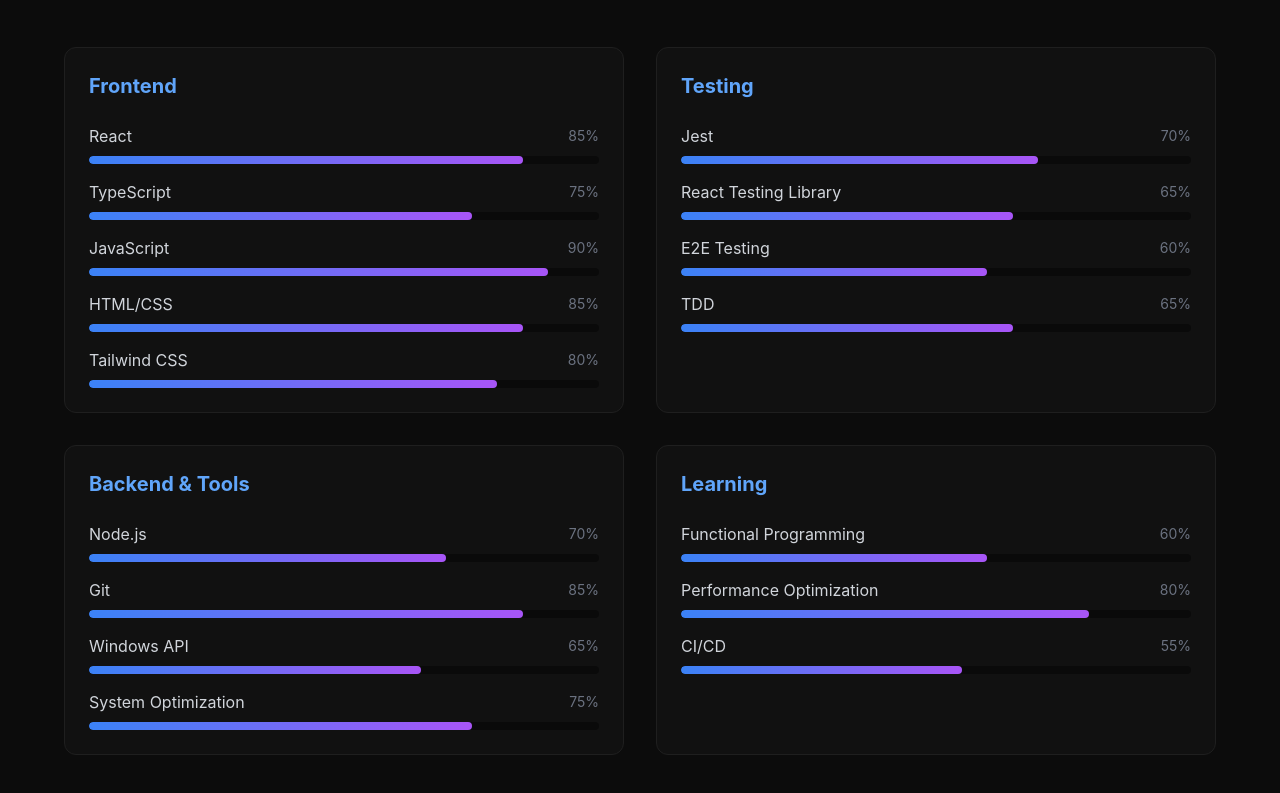
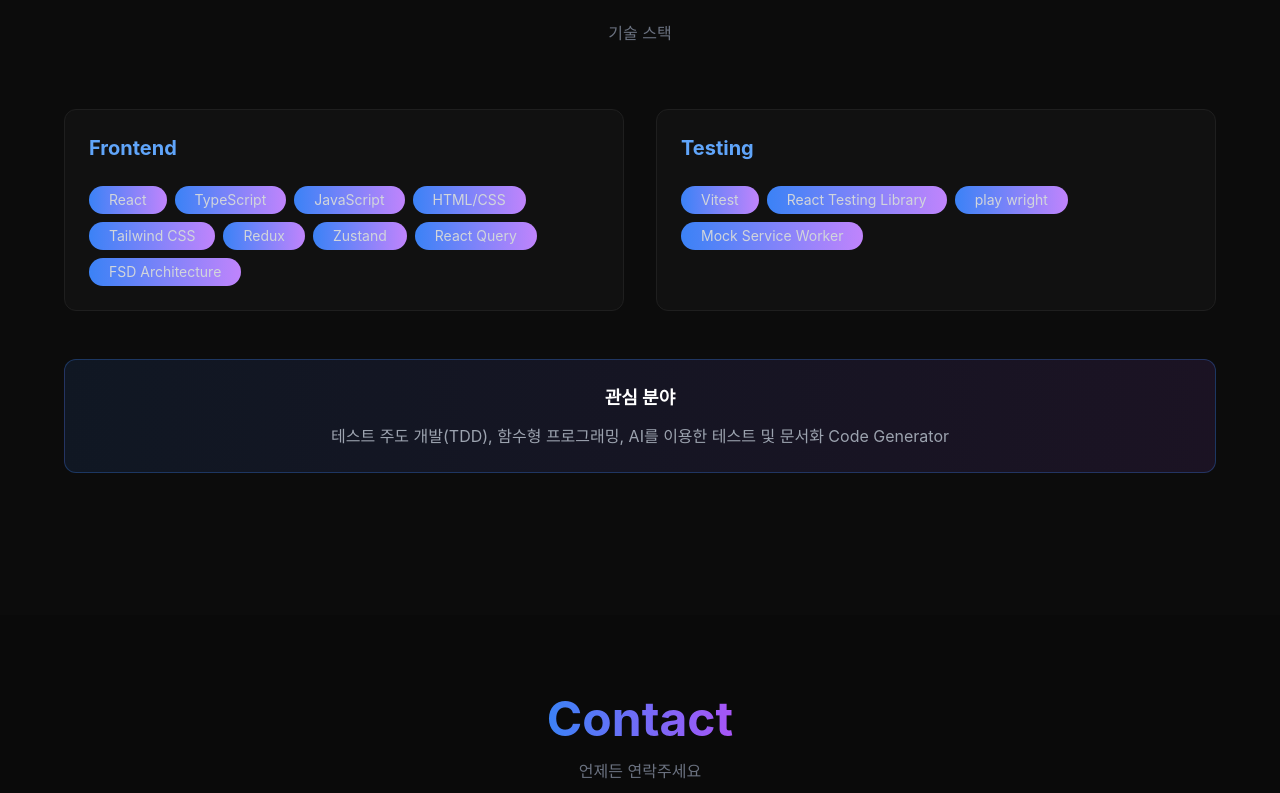
Before and after one commit to jcjee6276/jjc, a React (Vite) app: page / in a window 1280 px wide. Shown: the part 3727-4520 px from the top of the page. Built offline with nearby package versions, Linux system fonts and the light colour scheme.

Commit message:
feat : 기술 스택 추가

```diff
--- a/src/components/Skills.jsx
+++ b/src/components/Skills.jsx
@@ -6,37 +6,24 @@ const skillCategories = [
     {
         category: 'Frontend',
         skills: [
-            { name: 'React', level: 85 },
-            { name: 'TypeScript', level: 75 },
-            { name: 'JavaScript', level: 90 },
-            { name: 'HTML/CSS', level: 85 },
-            { name: 'Tailwind CSS', level: 80 },
+            { name: 'React' },
+            { name: 'TypeScript' },
+            { name: 'JavaScript' },
+            { name: 'HTML/CSS' },
+            { name: 'Tailwind CSS' },
+            { name: 'Redux' },
+            { name: 'Zustand' },
+            { name: 'React Query' },
+            { name: 'FSD Architecture' },
         ],
     },
     {
         category: 'Testing',
         skills: [
-            { name: 'Jest', level: 70 },
+            { name: 'Vitest', level: 70 },
             { name: 'React Testing Library', level: 65 },
-            { name: 'E2E Testing', level: 60 },
-            { name: 'TDD', level: 65 },
-        ],
-    },
-    {
-        category: 'Backend & Tools',
-        skills: [
-            { name: 'Node.js', level: 70 },
-            { name: 'Git', level: 85 },
-            { name: 'Windows API', level: 65 },
-            { name: 'System Optimization', level: 75 },
-        ],
-    },
-    {
-        category: 'Learning',
-        skills: [
-            { name: 'Functional Programming', level: 60 },
-            { name: 'Performance Optimization', level: 80 },
-            { name: 'CI/CD', level: 55 },
+            { name: 'play wright', level: 60 },
+            { name: 'Mock Service Worker', level: 65 },
         ],
     },
 ]
@@ -74,21 +61,21 @@ export default function Skills() {
                                     {category.category}
                                 </h3>
 
-                                <div className="space-y-4">
+                                <div className="flex flex-wrap gap-2">
                                     {category.skills.map((skill, skillIndex) => (
-                                        <div key={skillIndex}>
-                                            <div className="flex justify-between items-center mb-2">
-                                                <span className="text-gray-300">{skill.name}</span>
-                                                <span className="text-sm text-gray-500">{skill.level}%</span>
+                                        <div className="inline-flex gap-2" >
+                                            <div key={skillIndex} className="inline-flex gap-2 justify-between items-center">
+                                                <span className="text-gray-300 px-5 py-1 text-sm bg-gradient-to-r from-blue-500 to-purple-400 rounded-full">{skill.name}</span>
+                                                {/*<span className="text-sm text-gray-500">{skill.level}%</span>*/}
                                             </div>
-                                            <div className="h-2 bg-dark-bg rounded-full overflow-hidden">
-                                                <motion.div
-                                                    initial={{ width: 0 }}
-                                                    animate={isInView ? { width: `${skill.level}%` } : { width: 0 }}
-                                                    transition={{ duration: 1, delay: catIndex * 0.1 + skillIndex * 0.05 }}
-                                                    className="h-full bg-gradient-to-r from-blue-500 to-purple-500 rounded-full"
-                                                />
-                                            </div>
+                                            {/*<div className="h-2 bg-dark-bg rounded-full overflow-hidden">*/}
+                                            {/*    <motion.div*/}
+                                            {/*        initial={{ width: 0 }}*/}
+                                            {/*        animate={isInView ? { width: `${skill.level}%` } : { width: 0 }}*/}
+                                            {/*        transition={{ duration: 1, delay: catIndex * 0.1 + skillIndex * 0.05 }}*/}
+                                            {/*        className="h-full bg-gradient-to-r from-blue-500 to-purple-500 rounded-full"*/}
+                                            {/*    />*/}
+                                            {/*</div>*/}
                                         </div>
                                     ))}
                                 </div>
@@ -103,9 +90,9 @@ export default function Skills() {
                         transition={{ duration: 0.6, delay: 0.6 }}
                         className="mt-12 p-6 bg-gradient-to-r from-blue-500/10 to-purple-500/10 border border-blue-500/30 rounded-xl"
                     >
-                        <h3 className="text-lg font-bold mb-3 text-center">현재 학습 중</h3>
+                        <h3 className="text-lg font-bold mb-3 text-center">관심 분야</h3>
                         <p className="text-gray-400 text-center">
-                            테스트 주도 개발(TDD), 함수형 프로그래밍, E2E 테스트, 테스트 케이스 Generator
+                            테스트 주도 개발(TDD), 함수형 프로그래밍, AI를 이용한 테스트 및 문서화 Code Generator
                         </p>
                     </motion.div>
                 </motion.div>
```
